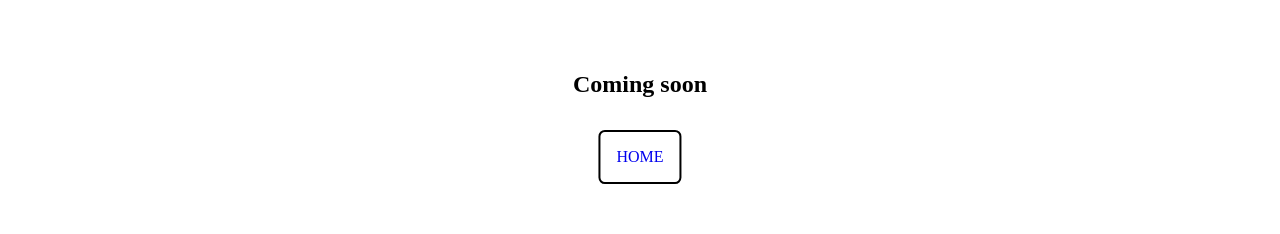
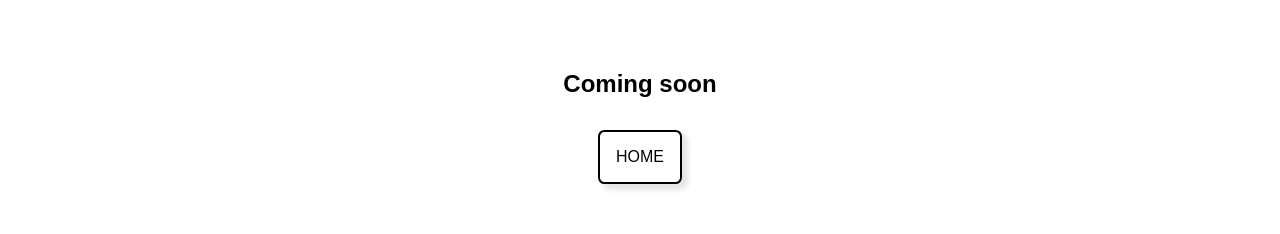
Before and after one commit to yannletouzey/portfolio-selim-react, a React (Vite) app: page /about in a window 1280 px wide. Shown: the part 316-550 px from the top of the page. Built offline with nearby package versions, Linux system fonts and the light colour scheme.

Commit message:
add box-shadow button home

```diff
--- a/src/scss/_about.scss
+++ b/src/scss/_about.scss
@@ -1,4 +1,5 @@
 .about {
+  font-family: sans-serif;
   position: relative;
   h2 {
     text-align: center;
@@ -13,7 +14,8 @@
     text-decoration: none;
     padding: 1rem;
     transition-duration: 0.5s;
-    box-shadow: 0 0 0 0 rgba(0,0,0,0.1);
+    box-shadow: 5px 5px 5px 1px rgba(0,0,0,0.1);
+    color: #000;
   }
   .return-home:hover {
     transform: translateX(-55%);
--- a/src/scss/_footer.scss
+++ b/src/scss/_footer.scss
@@ -27,6 +27,3 @@
   transition-duration: 0.3s;
   width: 100%;
 }
-.footer__about {
-
-}
```
